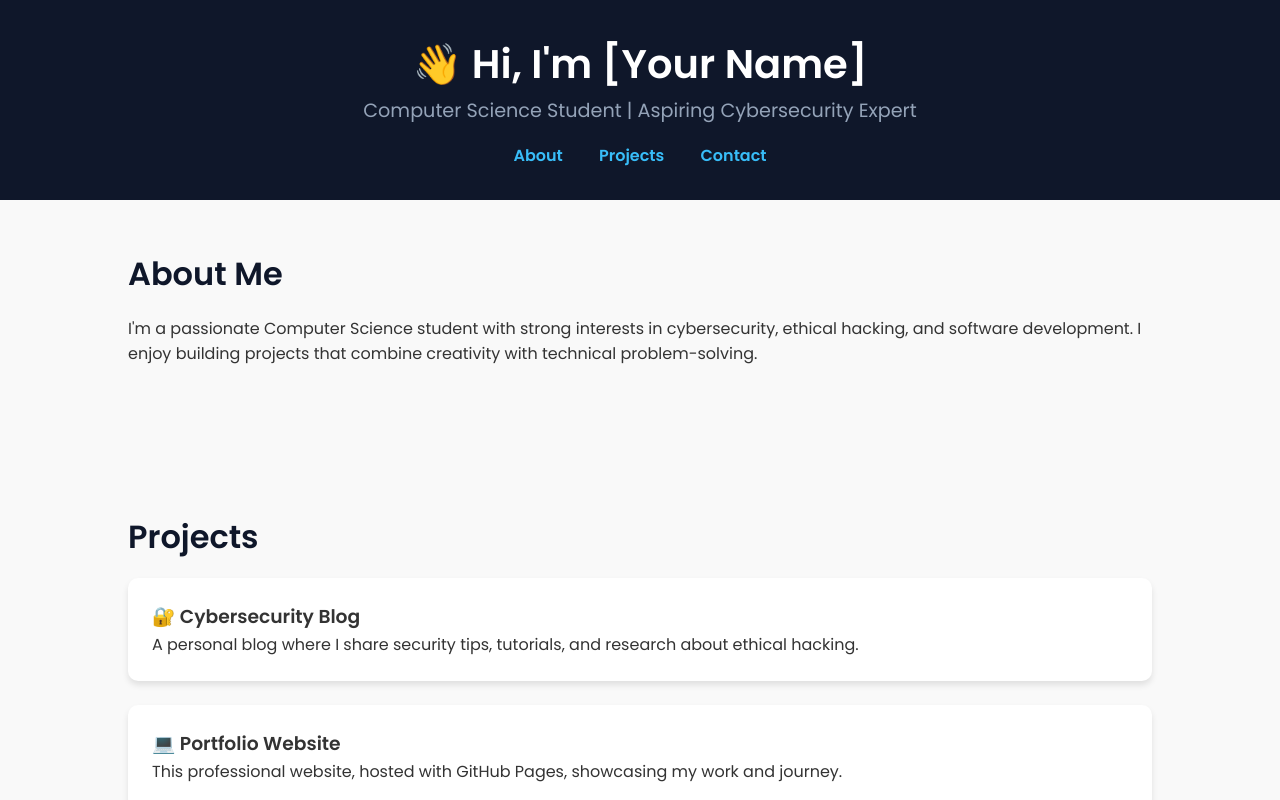
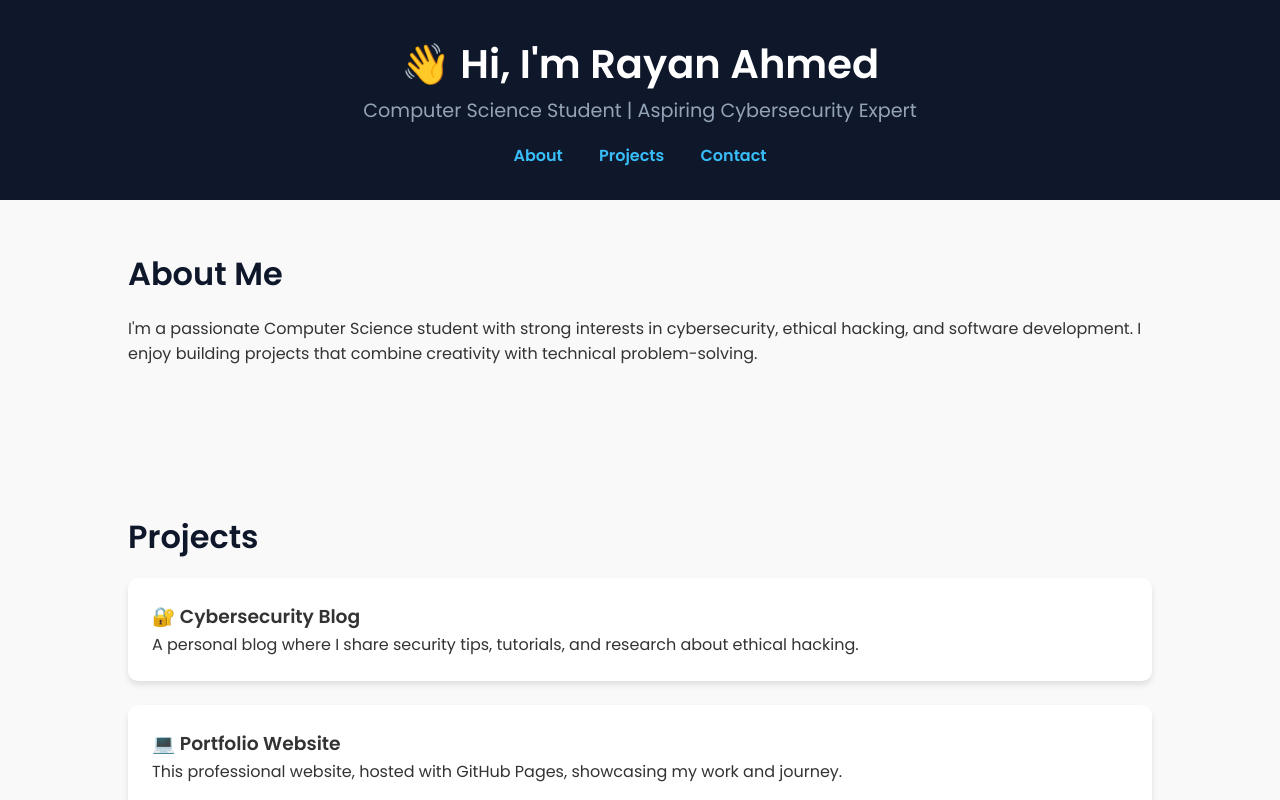
Before and after one commit to GameL0verz/GameL0verz, a plain HTML site: page index.html in a window 1280 px wide. Shown: the top 800 px of the page. Drawn offline with Linux system fonts and the light colour scheme.

Commit message:
Update index.html

```diff
--- a/index.html
+++ b/index.html
@@ -25,7 +25,7 @@
 </head>
 <body>
   <header>
-    <h1>👋 Hi, I'm [Your Name]</h1>
+    <h1>👋 Hi, I'm Rayan Ahmed </h1>
     <p>Computer Science Student | Aspiring Cybersecurity Expert</p>
     <nav>
       <a href="#about">About</a>
```
